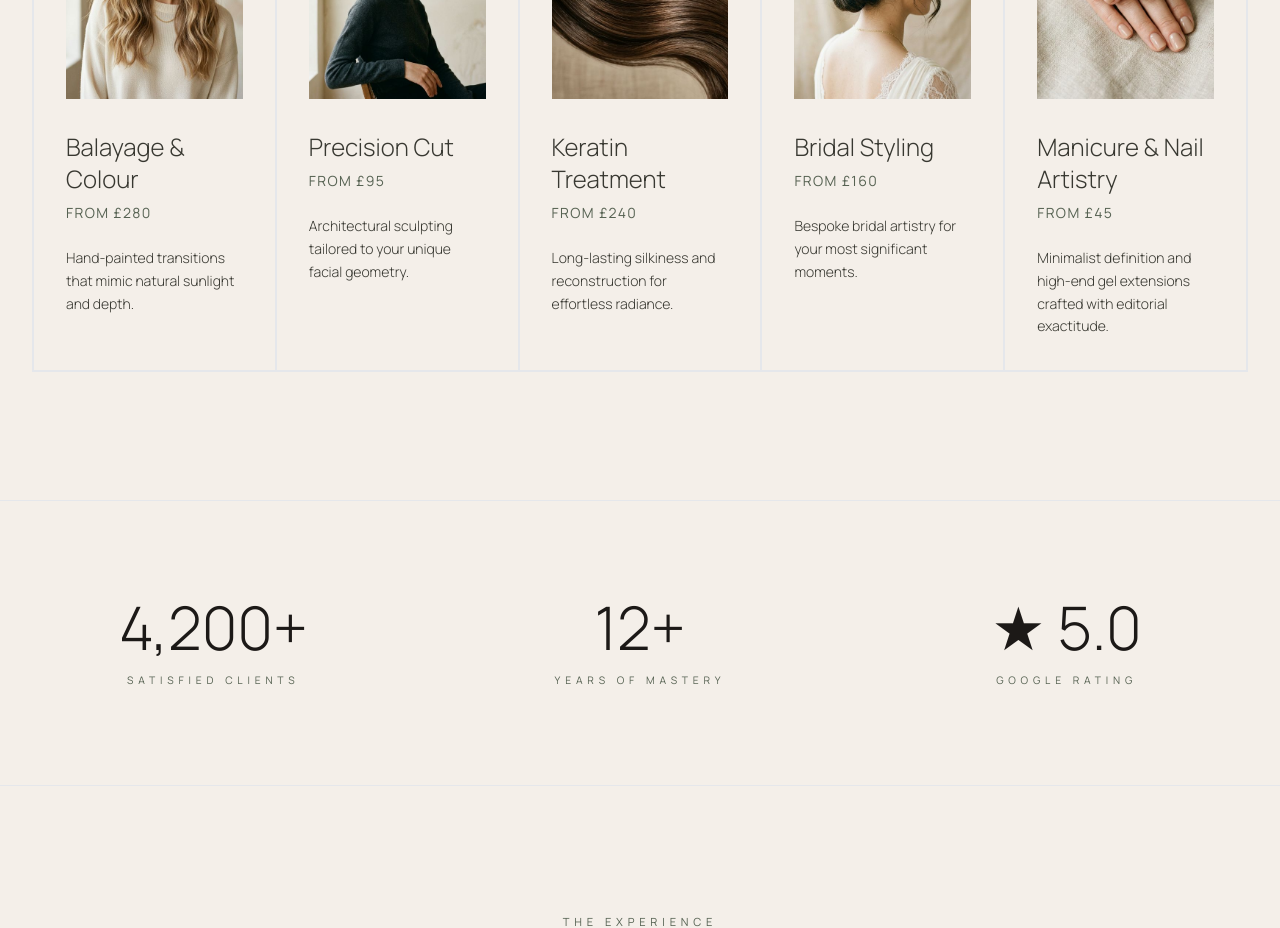
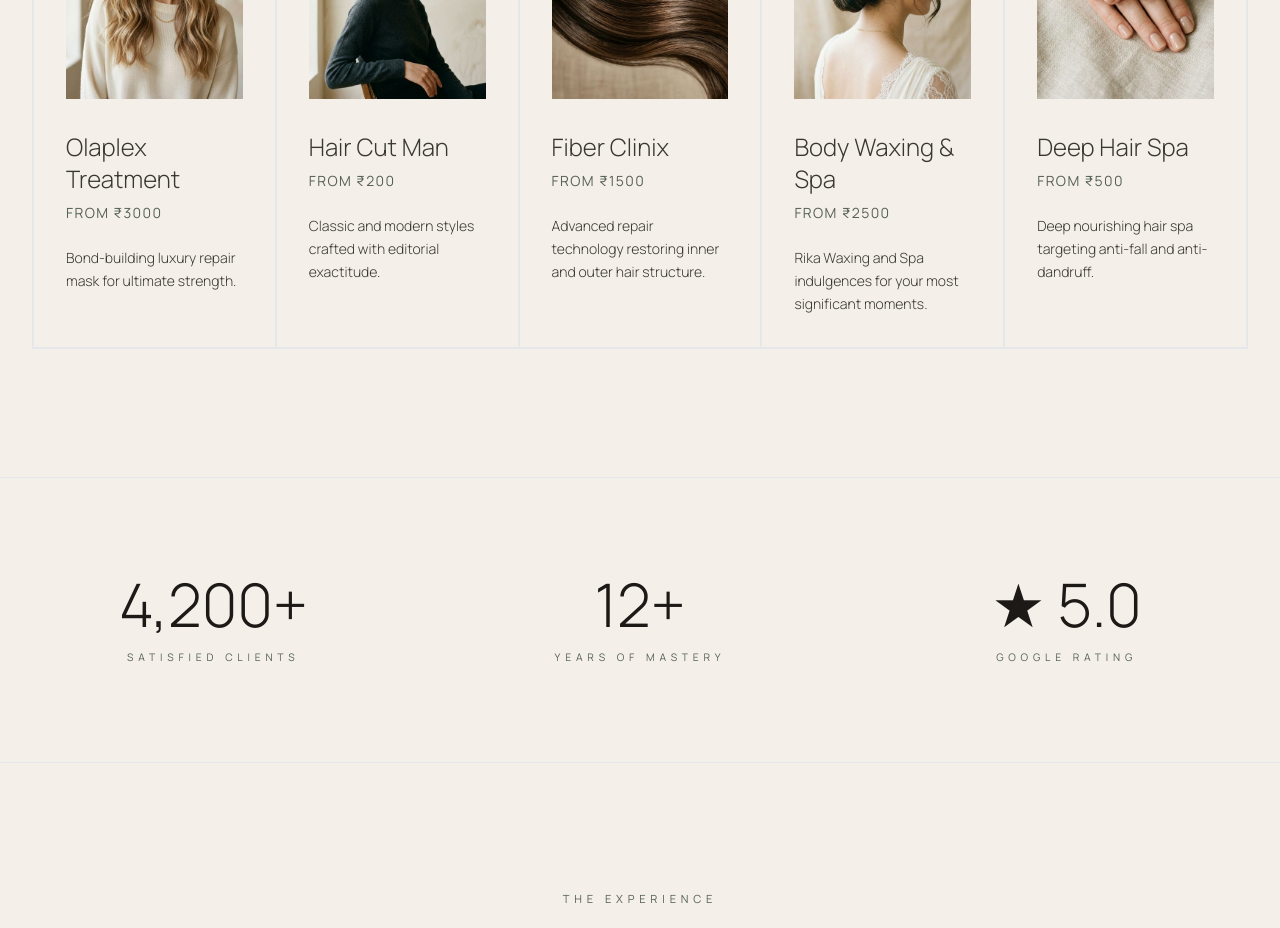
Before and after one commit to kaewhy13-lgtm/hair-classicss, a Next.js app: page / in a window 1280 px wide. Shown: the part 2140-3068 px from the top of the page. Built offline with nearby package versions, Linux system fonts and the light colour scheme; no server answers.

Commit message:
feat: updated landing page services grid to match new indian pricing and menu

```diff
--- a/app/page.tsx
+++ b/app/page.tsx
@@ -81,9 +81,9 @@ export default function Home() {
 <div className="mb-8 overflow-hidden">
 <img className="w-full aspect-[3/4] object-cover transition-transform duration-700 group-hover:scale-105" data-alt="Soft subtle balayage blonde hair highlights" src="/images/balayage_linen.png"/>
 </div>
-<h3 className="font-headline text-2xl font-light mb-2">Balayage &amp; Colour</h3>
-<span className="font-label text-accent-gold block mb-6 tracking-widest text-sm">FROM £280</span>
-<p className="text-on-surface-variant text-sm leading-relaxed font-light">Hand-painted transitions that mimic natural sunlight and depth.</p>
+<h3 className="font-headline text-2xl font-light mb-2">Olaplex Treatment</h3>
+<span className="font-label text-accent-gold block mb-6 tracking-widest text-sm">FROM ₹3000</span>
+<p className="text-on-surface-variant text-sm leading-relaxed font-light">Bond-building luxury repair mask for ultimate strength.</p>
 </motion.div>
 {/*  Card 2  */}
 <motion.div
@@ -96,9 +96,9 @@ export default function Home() {
 <div className="mb-8 overflow-hidden">
 <img className="w-full aspect-[3/4] object-cover transition-transform duration-700 group-hover:scale-105" data-alt="Sleek precision hair cut bob style" src="/images/cut_linen.png"/>
 </div>
-<h3 className="font-headline text-2xl font-light mb-2">Precision Cut</h3>
-<span className="font-label text-accent-gold block mb-6 tracking-widest text-sm">FROM £95</span>
-<p className="text-on-surface-variant text-sm leading-relaxed font-light">Architectural sculpting tailored to your unique facial geometry.</p>
+<h3 className="font-headline text-2xl font-light mb-2">Hair Cut Man</h3>
+<span className="font-label text-accent-gold block mb-6 tracking-widest text-sm">FROM ₹200</span>
+<p className="text-on-surface-variant text-sm leading-relaxed font-light">Classic and modern styles crafted with editorial exactitude.</p>
 </motion.div>
 {/*  Card 3  */}
 <motion.div
@@ -111,9 +111,9 @@ export default function Home() {
 <div className="mb-8 overflow-hidden">
 <img className="w-full aspect-[3/4] object-cover transition-transform duration-700 group-hover:scale-105" data-alt="Healthy smooth hair after keratin treatment" src="/images/keratin_linen.png"/>
 </div>
-<h3 className="font-headline text-2xl font-light mb-2">Keratin Treatment</h3>
-<span className="font-label text-accent-gold block mb-6 tracking-widest text-sm">FROM £240</span>
-<p className="text-on-surface-variant text-sm leading-relaxed font-light">Long-lasting silkiness and reconstruction for effortless radiance.</p>
+<h3 className="font-headline text-2xl font-light mb-2">Fiber Clinix</h3>
+<span className="font-label text-accent-gold block mb-6 tracking-widest text-sm">FROM ₹1500</span>
+<p className="text-on-surface-variant text-sm leading-relaxed font-light">Advanced repair technology restoring inner and outer hair structure.</p>
 </motion.div>
 {/*  Card 4  */}
 <motion.div
@@ -126,11 +126,11 @@ export default function Home() {
 <div className="mb-8 overflow-hidden">
 <img className="w-full aspect-[3/4] object-cover transition-transform duration-700 group-hover:scale-105" data-alt="Elegant minimalist bridal hair styling" src="/images/bridal_linen.png"/>
 </div>
-<h3 className="font-headline text-2xl font-light mb-2">Bridal Styling</h3>
-<span className="font-label text-accent-gold block mb-6 tracking-widest text-sm">FROM £160</span>
-<p className="text-on-surface-variant text-sm leading-relaxed font-light">Bespoke bridal artistry for your most significant moments.</p>
+<h3 className="font-headline text-2xl font-light mb-2">Body Waxing & Spa</h3>
+<span className="font-label text-accent-gold block mb-6 tracking-widest text-sm">FROM ₹2500</span>
+<p className="text-on-surface-variant text-sm leading-relaxed font-light">Rika Waxing and Spa indulgences for your most significant moments.</p>
 </motion.div>
-{/*  Card 5 - Nails  */}
+{/*  Card 5  */}
 <motion.div
   initial={{ opacity: 0, y: 30 }}
   whileInView={{ opacity: 1, y: 0 }}
@@ -141,9 +141,9 @@ export default function Home() {
 <div className="mb-8 overflow-hidden">
 <img className="w-full aspect-[3/4] object-cover transition-transform duration-700 group-hover:scale-105" data-alt="Minimalist luxury design gel nails" src="/images/service_nails.png"/>
 </div>
-<h3 className="font-headline text-2xl font-light mb-2">Manicure & Nail Artistry</h3>
-<span className="font-label text-accent-gold block mb-6 tracking-widest text-sm">FROM £45</span>
-<p className="text-on-surface-variant text-sm leading-relaxed font-light">Minimalist definition and high-end gel extensions crafted with editorial exactitude.</p>
+<h3 className="font-headline text-2xl font-light mb-2">Deep Hair Spa</h3>
+<span className="font-label text-accent-gold block mb-6 tracking-widest text-sm">FROM ₹500</span>
+<p className="text-on-surface-variant text-sm leading-relaxed font-light">Deep nourishing hair spa targeting anti-fall and anti-dandruff.</p>
 </motion.div>
 </div>
 </section>
```
